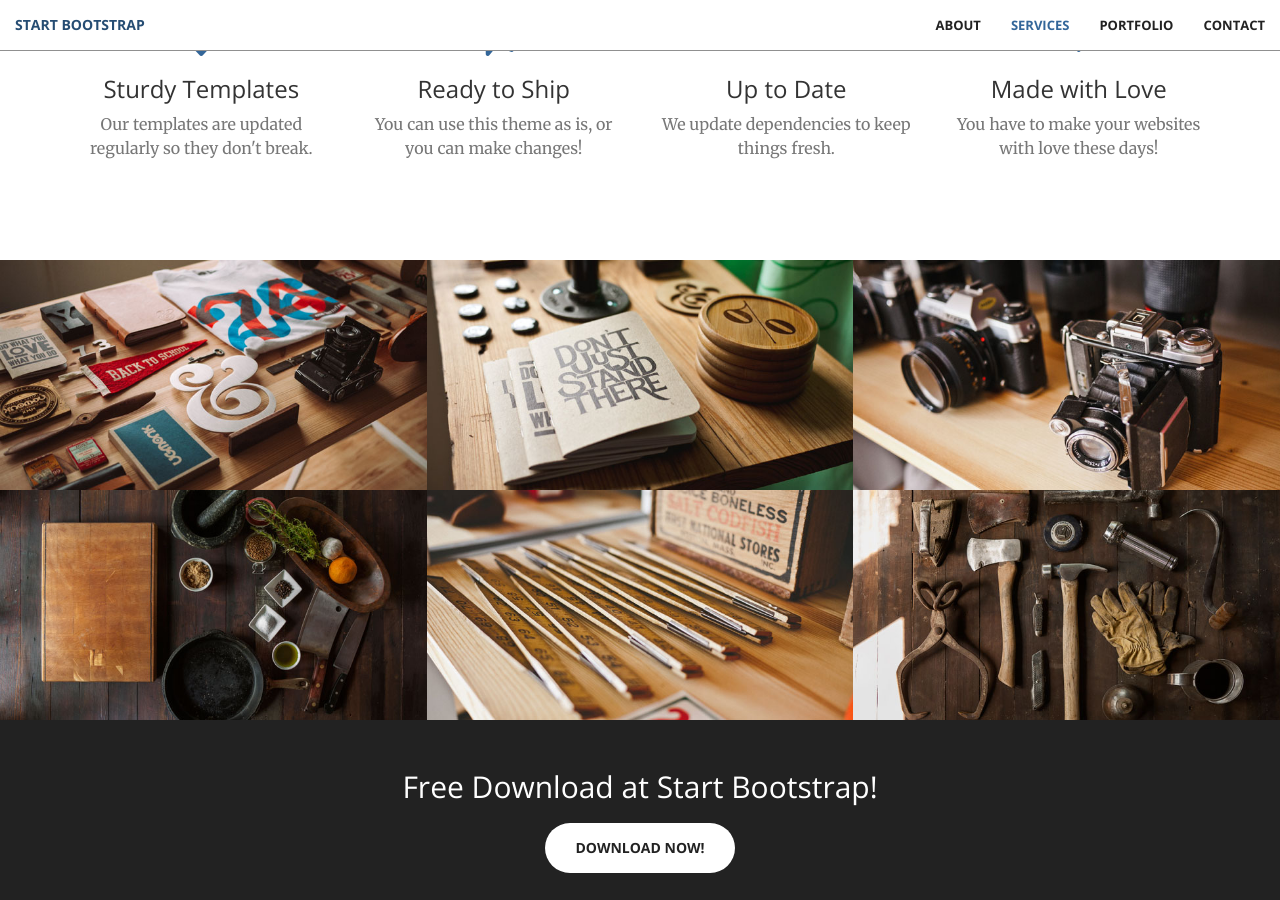
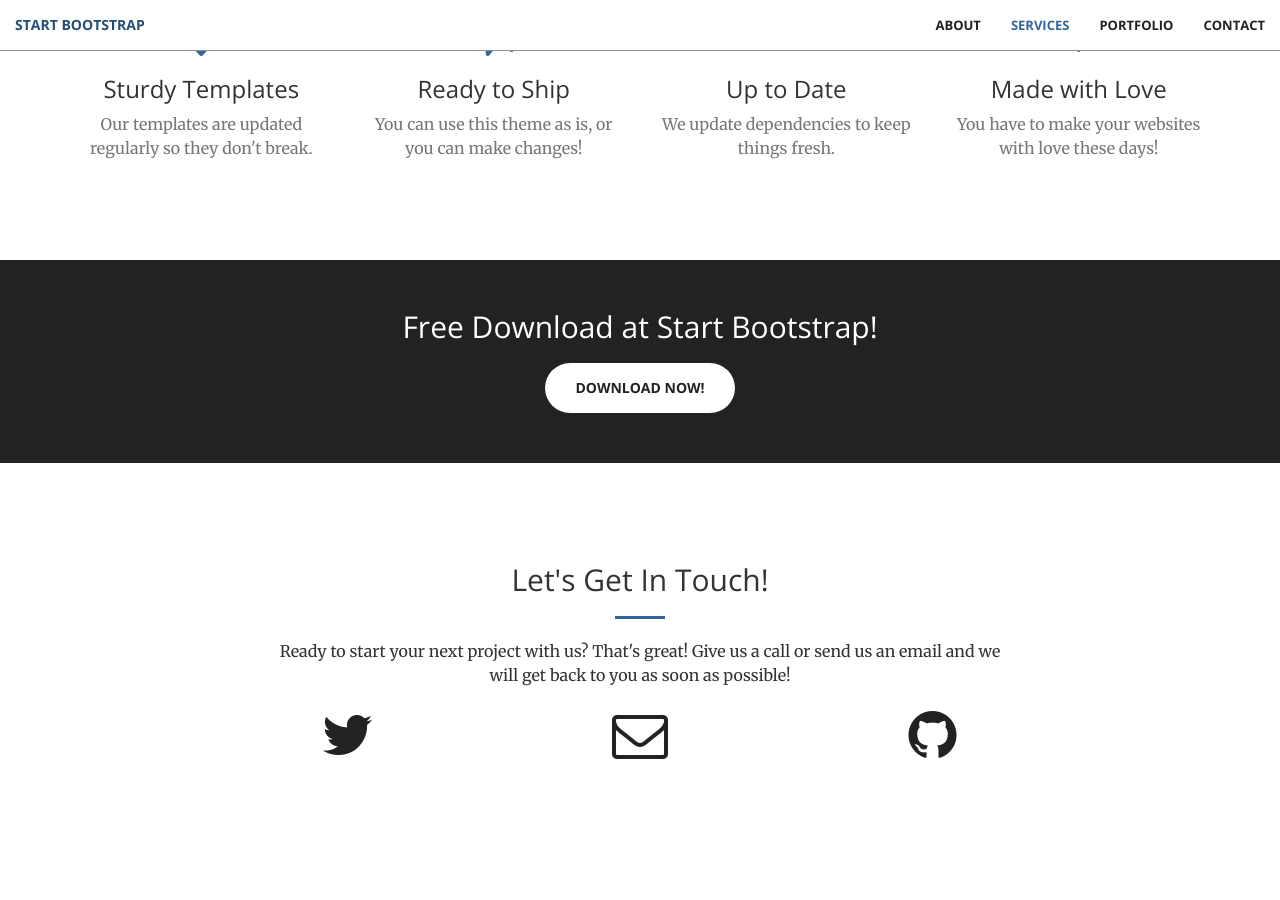
Before and after one commit to sculptures/sculptures.github.io, a Jekyll site: the page built from index.html, in a window 1280 px wide and 900 px high, scrolled down 1514 px. Built offline with Jekyll 4.4.1, drawn with Linux system fonts in a browser that asks for light colours.

Commit message:
Update front.html

```diff
--- a/_layouts/front.html
+++ b/_layouts/front.html
@@ -8,7 +8,7 @@
   {% include header.html %}
   {% include call-to-action.html %}
   {% include services.html %}
-  {% include portfolio.html %}
+
   {% include aside.html %}
   {% include contact.html %}
   {% include scripts.html %}
```
